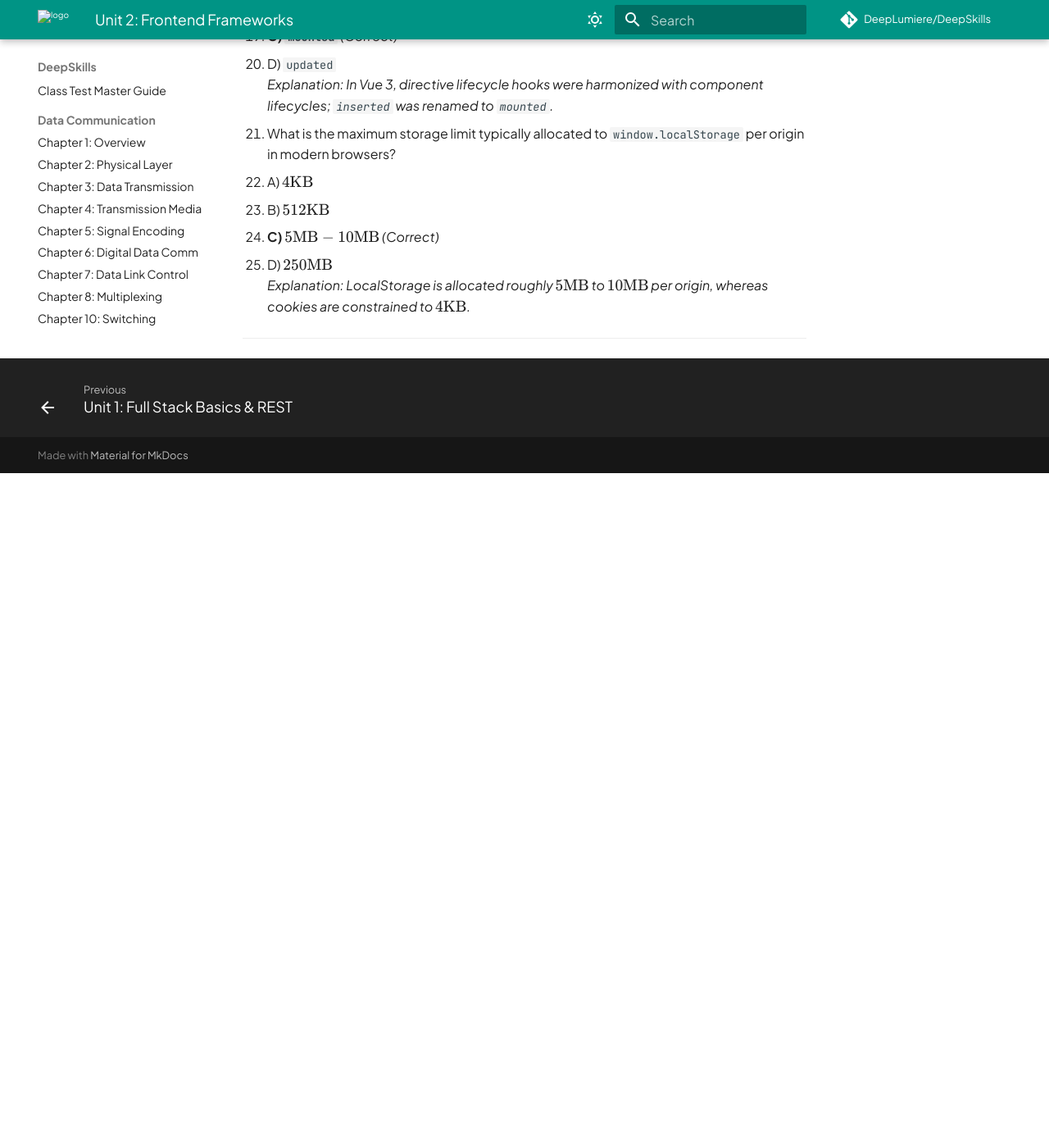
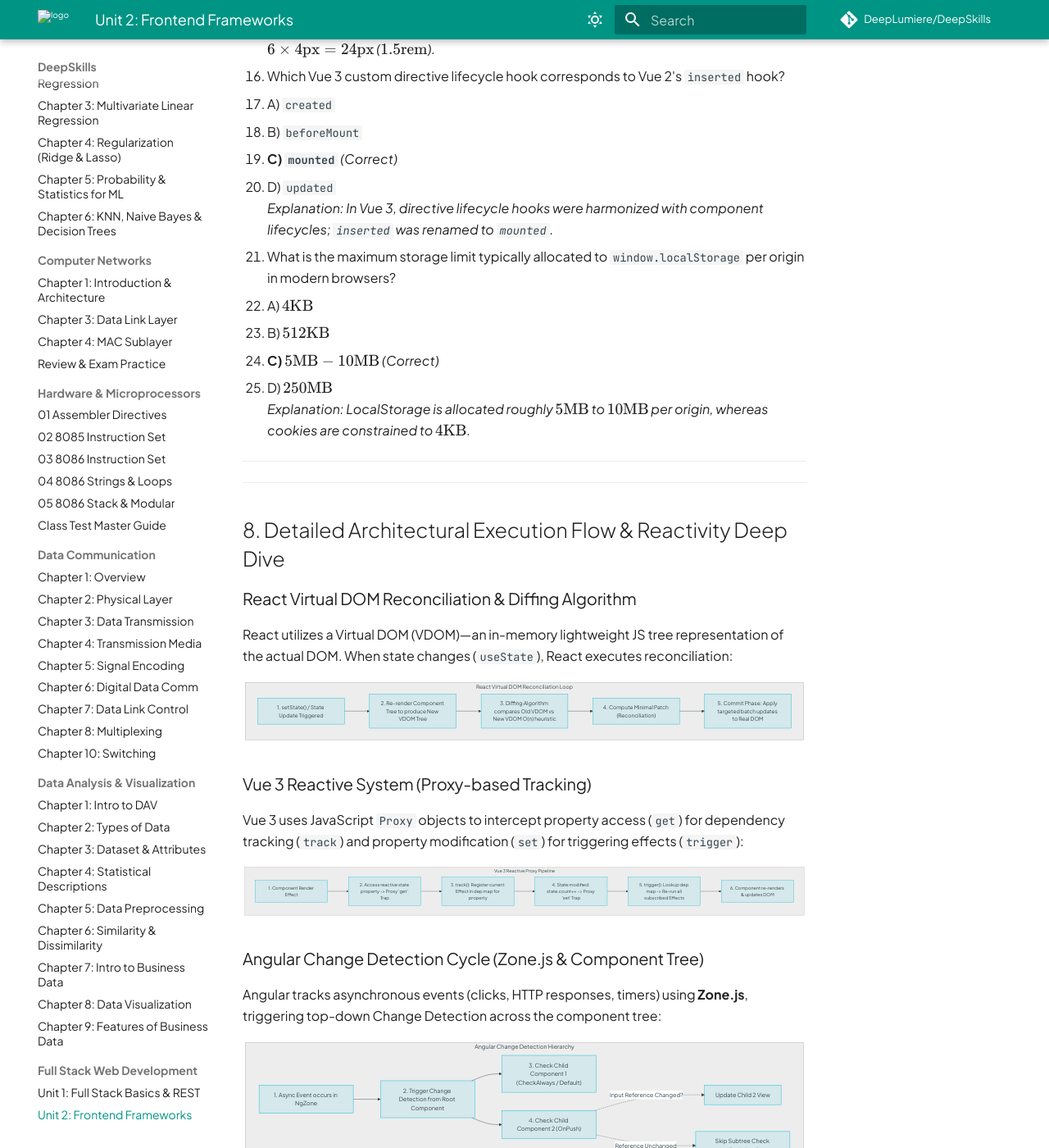
Before and after one commit to DeepLumiere/DeepSkills, an MkDocs documentation site: the page built from notes/web_development/Unit_02_Frontend_Frameworks.md, in a window 1280 px wide and 1400 px high, scrolled down 61320 px. Shown: the whole window at 82% size. Built offline with MkDocs 1.6.1 and Material for MkDocs 9.7.7, drawn with Linux system fonts in a browser that asks for light colours; nearby versions of some CDN libraries; comment, search, counter and statistics services are not loaded; before the commit the page ends 61897 px from its top, so only the background shows below that; some of the changed text lies outside the part shown.

Commit message:
Add files via upload

````diff
--- a/notes/web_development/Unit_02_Frontend_Frameworks.md
+++ b/notes/web_development/Unit_02_Frontend_Frameworks.md
@@ -1,3 +1,5 @@
+# Chapter 2: Unit 02 — Frontend Frameworks
+
 # Full Stack Web Development (FSD) — Unit 2: Frontend Frameworks & Responsive Architecture
 
 **Course:** Full Stack Web Development (FSD)
@@ -713,7 +715,11 @@ Containers provide the foundational responsive wrapper by padding, centering, an
 
 ### 4.4 The 12-Column Grid System & Column Layouts
 The Bootstrap 5 grid engine is constructed with flexbox and operates under strict structural hierarchy rules:
-$$\text{Container} \longrightarrow \text{Row} \longrightarrow \text{Column}$$
+
+$$
+\text{Container} \longrightarrow \text{Row} \longrightarrow \text{Column}
+$$
+
 
 ```html
 <div class="container">
@@ -2245,3 +2251,51 @@ useEffect(() => {
    *Explanation: LocalStorage is allocated roughly $5\text{MB}$ to $10\text{MB}$ per origin, whereas cookies are constrained to $4\text{KB}$.*
 
 ---
+
+
+---
+
+## 8. Detailed Architectural Execution Flow & Reactivity Deep Dive
+
+### React Virtual DOM Reconciliation & Diffing Algorithm
+React utilizes a Virtual DOM (VDOM)—an in-memory lightweight JS tree representation of the actual DOM. When state changes (`useState`), React executes reconciliation:
+
+```mermaid
+flowchart TD
+    subgraph "React Virtual DOM Reconciliation Loop"
+        StateChange["1. setState() / State Update Triggered"] --> Render["2. Re-render Component Tree to produce New VDOM Tree"]
+        Render --> Diffing["3. Diffing Algorithm compares Old VDOM vs New VDOM O(n) heuristic"]
+        Diffing --> Patch["4. Compute Minimal Patch (Reconciliation)"]
+        Patch --> Commit["5. Commit Phase: Apply targeted batch updates to Real DOM"]
+    end
+```
+
+### Vue 3 Reactive System (Proxy-based Tracking)
+Vue 3 uses JavaScript `Proxy` objects to intercept property access (`get`) for dependency tracking (`track`) and property modification (`set`) for triggering effects (`trigger`):
+
+```mermaid
+flowchart TD
+    subgraph "Vue 3 Reactive Proxy Pipeline"
+        Component["1. Component Render Effect"] --> Read["2. Access reactive state property -&gt; Proxy 'get' Trap"]
+        Read --> Track["3. track(): Register current Effect in dep map for property"]
+        Track --> UserAction["4. State modified: state.count++ -&gt; Proxy 'set' Trap"]
+        UserAction --> Trigger["5. trigger(): Lookup dep map -&gt; Re-run all subscribed Effects"]
+        Trigger --> DOMUpdate["6. Component re-renders &amp; updates DOM"]
+    end
+```
+
+### Angular Change Detection Cycle (Zone.js & Component Tree)
+Angular tracks asynchronous events (clicks, HTTP responses, timers) using **Zone.js**, triggering top-down Change Detection across the component tree:
+
+```mermaid
+flowchart TD
+    subgraph "Angular Change Detection Hierarchy"
+        AsyncEvent["1. Async Event occurs in NgZone"] --> RootCD["2. Trigger Change Detection from Root Component"]
+        RootCD --> Child1["3. Check Child Component 1 (CheckAlways / Default)"]
+        RootCD --> Child2["4. Check Child Component 2 (OnPush)"]
+        Child2 -. "Input Reference Changed?" .-> UpdateChild2["Update Child 2 View"]
+        Child2 -. "Reference Unchanged" .-> SkipChild2["Skip Subtree Check (Optimized)"]
+    end
+```
+
+---
````
